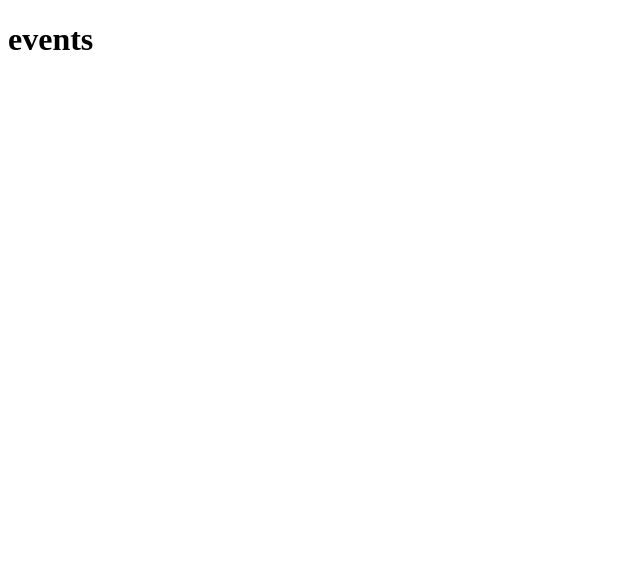
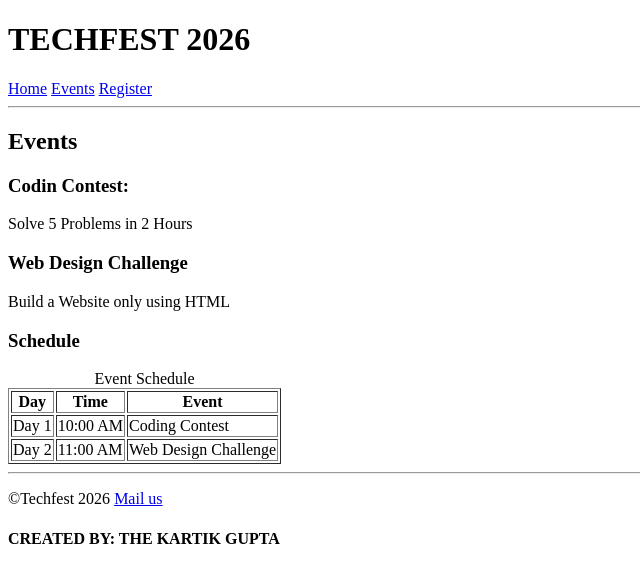
Before and after one commit to kartikgupta131/techfest, a plain HTML site: page events.html in a window 1280 px wide. Shown: the whole page, without its empty margins (0-640 px from the left). Drawn offline with Linux system fonts and the light colour scheme.

Commit message:
final techfest website

```diff
--- a/events.html
+++ b/events.html
@@ -6,6 +6,46 @@
     <title>Events</title>
 </head>
 <body>
-    <h1>events</h1>
+    <header>
+    <h1>TECHFEST 2026</h1>
+    </header>
+    <nav>
+        <a href="index.html">Home</a>
+        <a href="events.html">Events</a>
+        <a href="register.html">Register</a>
+    </nav>
+    <hr>
+    <h2>Events</h2>
+    <section>
+        <p> <h3>Codin Contest:</h3>Solve 5 Problems in 2 Hours</p>
+    </section>
+    <section>
+        <p> <h3>Web Design Challenge</h3>Build a Website only using HTML</p>
+    </section>
+    <h3>Schedule</h3>
+    <table border="1">
+        <caption>Event Schedule</caption>
+        <tr>
+            <th>Day</th>
+            <th>Time</th>
+            <th>Event</th>
+        </tr>
+        <tr>
+            <td>Day 1</td>
+            <td>10:00 AM</td>
+            <td>Coding Contest</td>
+        </tr>
+        <tr>
+            <td>Day 2</td>
+            <td>11:00 AM</td>
+            <td>Web Design Challenge</td>
+        </tr>
+    </table>
+    <hr>
+    <footer>
+        <p>&copy;Techfest 2026 <a href="mailto:abc@gmail.com">Mail us</a></p>
+        <h4>CREATED BY: THE KARTIK GUPTA</h4>
+    </footer>
+
 </body>
 </html>
```
Also changed, not shown: index.html (+2 -0 lines), register.html (+38 -2 lines).
